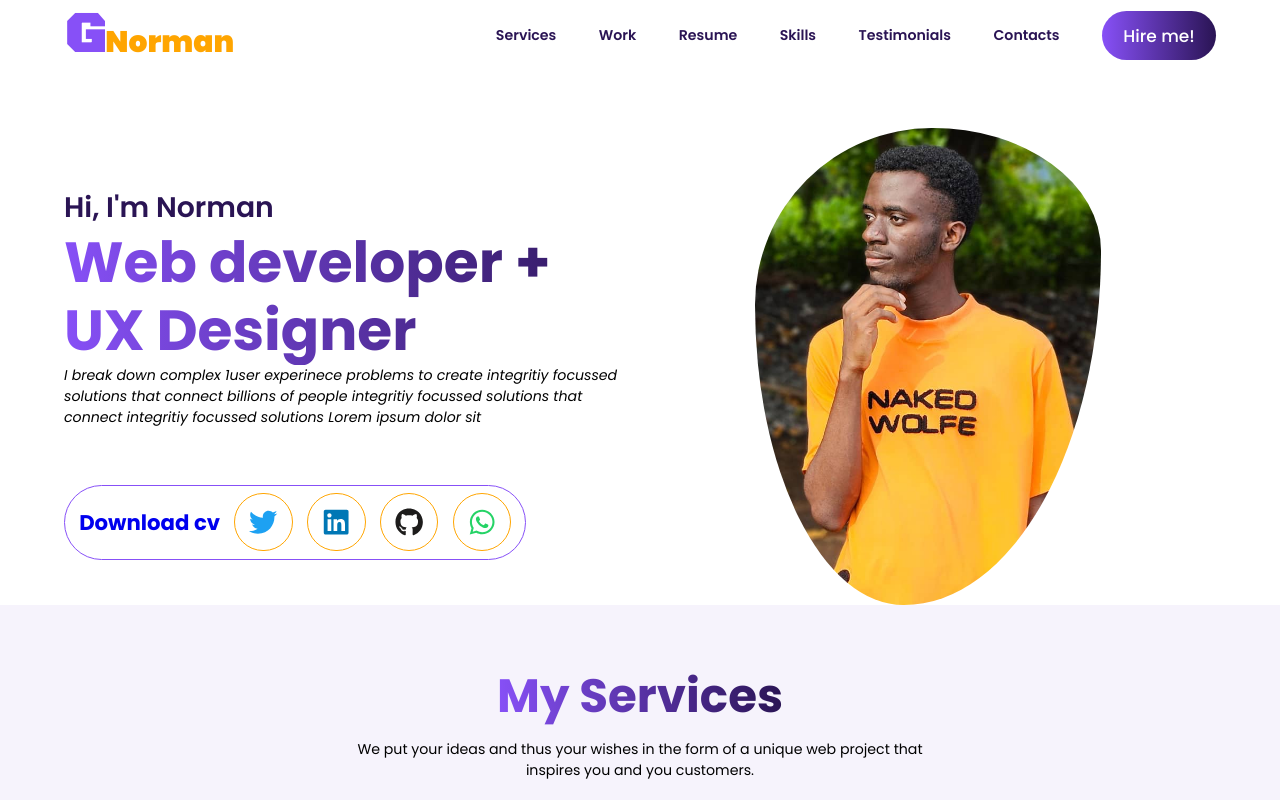
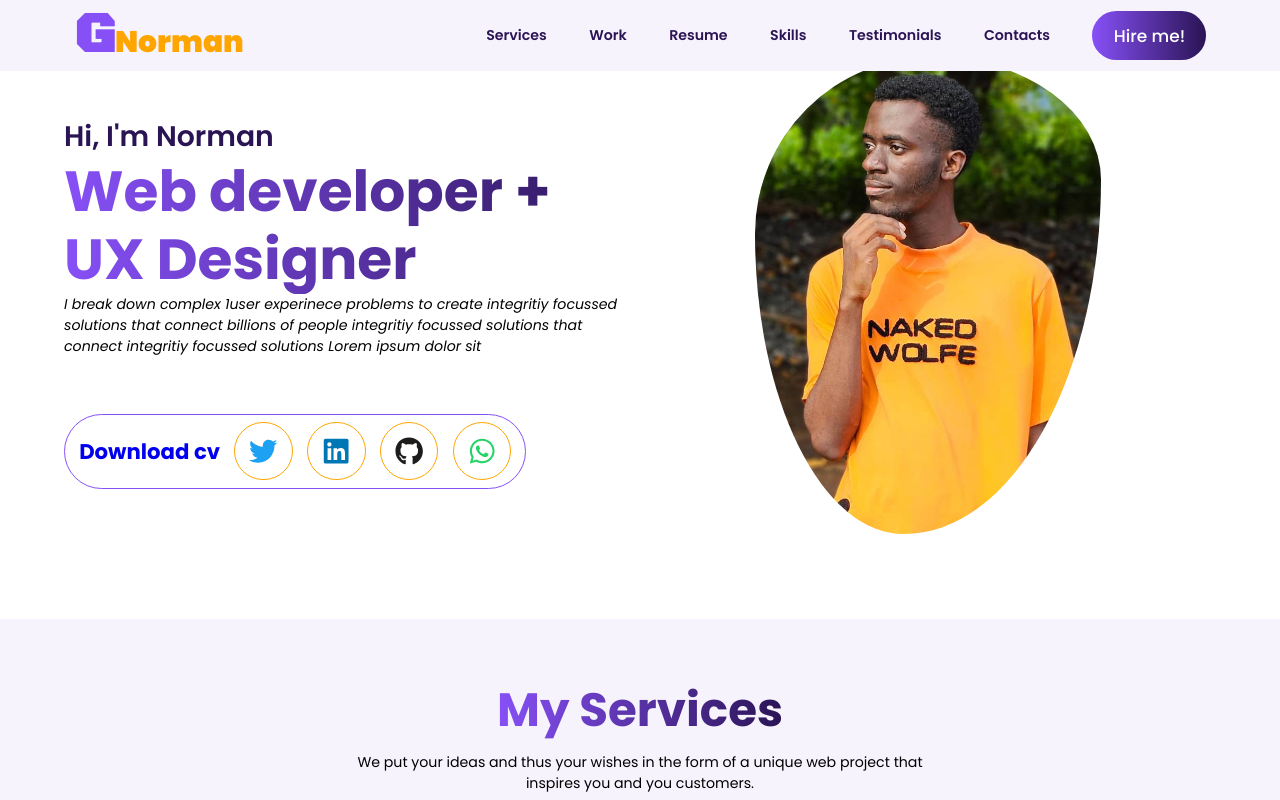
Before and after one commit to GenaNorman/Portfolio, a React (Create React App) app: page / in a window 1280 px wide. Shown: the top 800 px of the page. Built offline with nearby package versions, Linux system fonts and the light colour scheme.

Commit message:
sticky menu

```diff
--- a/src/styles/comoponents.scss
+++ b/src/styles/comoponents.scss
@@ -159,6 +159,9 @@
     font-weight: 600;
 
     color: var(--color-secondary);
+    @media only screen and (max-width: 412px) {
+      margin-top: 4rem;
+    }
   }
   &__devtype {
     font-size: 4rem;
@@ -367,7 +370,7 @@
     @media only screen and (max-width: 412px) {
       position: absolute;
       z-index: -6;
-      right: 4rem;
+      right: 5rem;
       top: 25rem;
     }
   }
--- a/src/styles/layouts.scss
+++ b/src/styles/layouts.scss
@@ -1,16 +1,28 @@
 .header {
-  width: 90%;
-  margin: 0 auto;
-  padding: 0;
-
+  padding: 0 5.2rem;
+  // padding: 0;
+  position: fixed;
+  top: 0;
+  right: 0;
+  left: 0;
+  width: 100%;
+  background-color: var(--component-color);
   @media screen and (max-width: 1092px) {
     margin: 0;
     width: 100%;
+  }
+  @media only screen and (max-width: 412px) {
+    position: fixed;
+    padding: 0;
+    top: 0;
+    right: 0;
+    left: 0;
   }
 }
 .container {
   width: 90%;
   margin: 0 auto;
+  margin-bottom: 6rem;
   display: flex;
   flex-wrap: wrap;
   justify-content: space-between;
```
Also changed, not shown: src/components/Head.jsx (+0 -14 lines).
